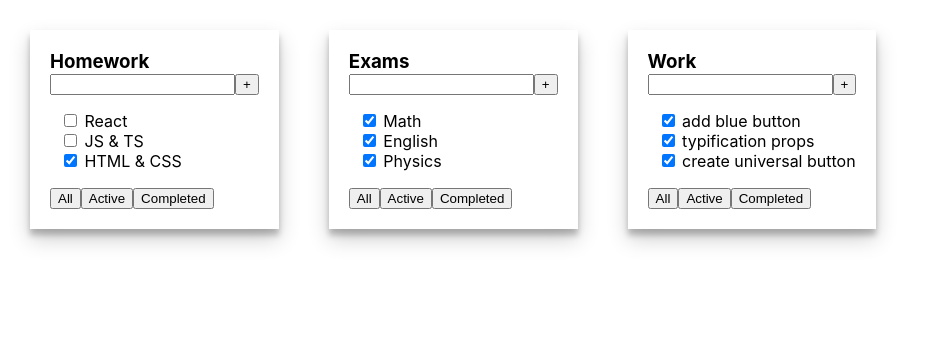
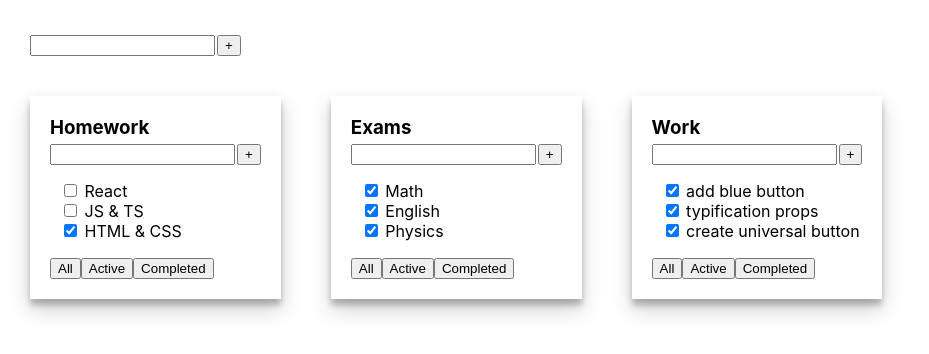
Before and after one commit to antonsadovskiy/todolist, a React (Create React App) app: page / in a window 1280 px wide. Shown: the top 354 px of the page, without its empty margins (0-929 px from the left). Built offline with nearby package versions, Linux system fonts and the light colour scheme.

Commit message:
added functions to add tasks and lists to app

```diff
--- a/src/components/TodoLists/TodoList/TodoList.tsx
+++ b/src/components/TodoLists/TodoList/TodoList.tsx
@@ -1,8 +1,9 @@
 import React, {FC, useState} from "react";
 import TasksList from "./TasksList/TasksList";
-import {TaskType} from "../../../App";
+import {DataType, TaskType} from "../../../App";
 import StatusButtons from "./StatusButtons/StatusButtons";
 import s from './TodoList.module.css'
+import InputTask from "./InputTask/InputTask";
 
 type TodoListPropsType = {
     title: string
@@ -15,26 +16,35 @@ const TodoList: FC<TodoListPropsType> = (props) => {
 
     const [filter, setFilter] = useState<FilterType>('all')
 
-    let filteredTasks = props.tasks
+    const [tasksForList, setTasksForList] = useState(props.tasks)
+
+    let filteredTasks = tasksForList
 
     if (filter === 'active'){
-        filteredTasks = props.tasks.filter(task => !task.isDone)
+        filteredTasks = tasksForList.filter(task => !task.isDone)
     }
     if (filter === 'completed'){
-        filteredTasks = props.tasks.filter(task => task.isDone)
+        filteredTasks = tasksForList.filter(task => task.isDone)
     }
 
     const changeFilter = (value: FilterType) => {
         setFilter(value)
     }
 
+    const addTask = (value: string) => {
+        let newTask = {
+            id: new Date().getDate(),
+            title: value,
+            isDone: false,
+        }
+        setTasksForList([newTask, ...tasksForList])
+    }
+
+
     return (
         <div className={s.listContainer}>
             <h3>{props.title}</h3>
-            <div className={s.input}>
-                <input/>
-                <button>+</button>
-            </div>
+            <InputTask addTask={addTask}/>
             <TasksList tasks={filteredTasks} />
             <StatusButtons changeFilter={changeFilter}/>
         </div>
--- a/src/components/TodoLists/TodoLists.tsx
+++ b/src/components/TodoLists/TodoLists.tsx
@@ -1,21 +1,39 @@
-import React, {FC} from 'react';
+import React, {FC, useState} from 'react';
 import {DataType} from "../../App";
 import TodoList from "./TodoList/TodoList";
 import s from './TodoLists.module.css'
+import InputList from "./InputList/InputList";
 
 type TodoListsPropsType = {
-    data: DataType;
+    data: DataType
 }
 
 const TodoLists:FC<TodoListsPropsType> = (props) => {
+    debugger
+    let [listsForApp, setListsForApp] = useState(props.data.lists)
 
-    let lists = props.data.lists.map(list =>
-        <TodoList key={list.id} title={list.title} tasks={list.tasks}/>
+    const addList = (value: string) => {
+        debugger
+        let newList = {
+            id: new Date().getDate(),
+            title: value,
+            tasks: []
+        }
+        setListsForApp([newList, ...listsForApp])
+    }
+
+    let lists = listsForApp.map(list =>
+        <TodoList key={list.id} title={list.title} tasks={list.tasks} />
     )
 
     return (
-        <div className={s.listsContainer}>
-            {lists}
+        <div className={s.appContainer}>
+            <div>
+                <InputList addList={addList}/>
+            </div>
+            <div className={s.listsContainer}>
+                {lists}
+            </div>
         </div>
     );
 };
```
